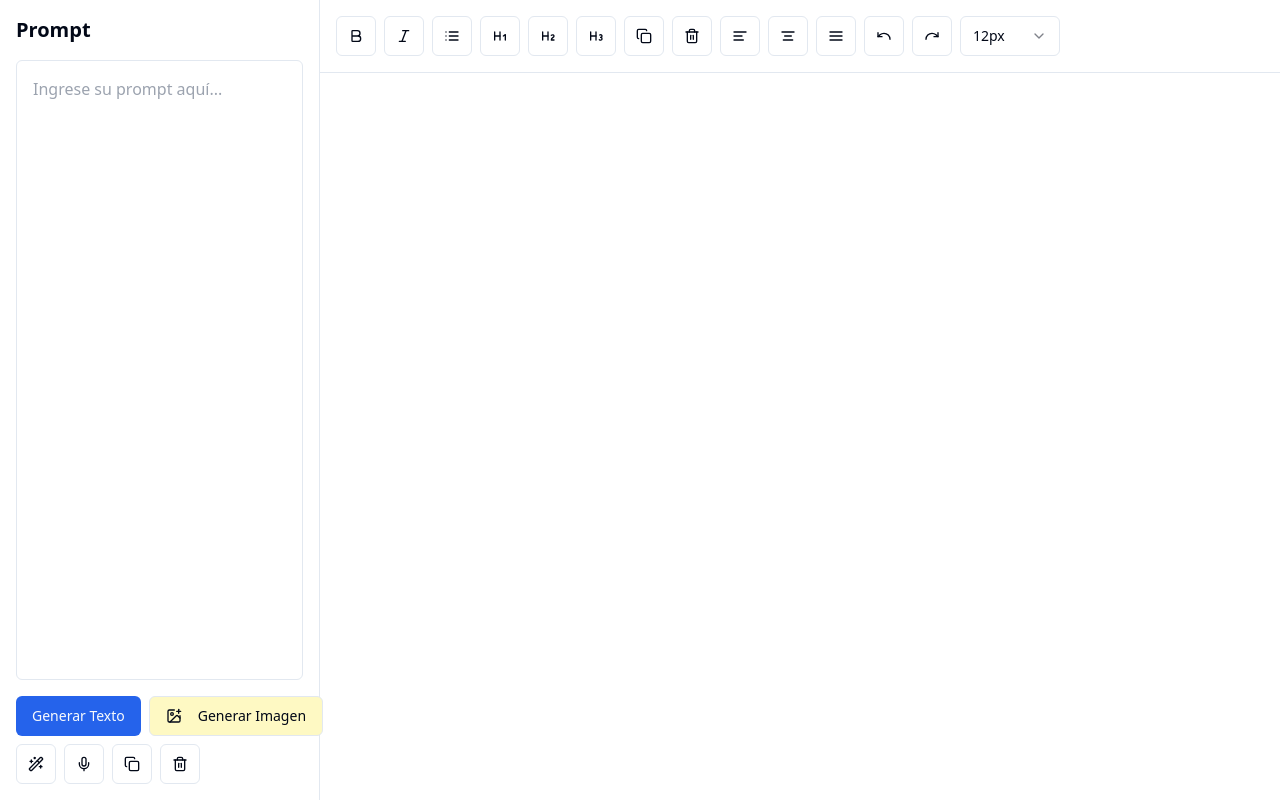
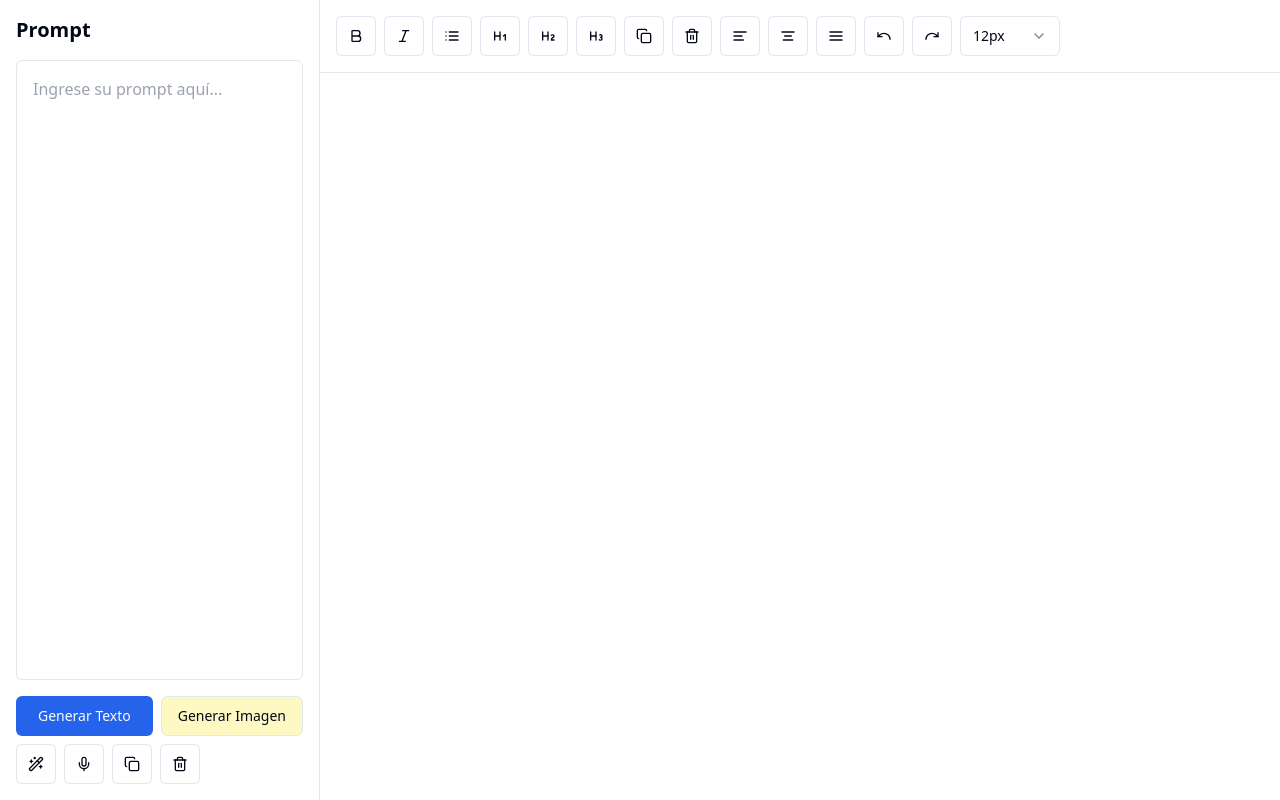
Before and after one commit to morispolanco/editorgrok-01, a React (Vite) app: page / in a window 1280 px wide. Built offline with nearby package versions, Linux system fonts and the light colour scheme.

Commit message:
Remove icon from generate image button
Updated the generate image button to remove the icon and adjusted its size to match the generate text button.
[skip gpt_engineer]

```diff
--- a/src/components/prompt/PromptButtons.tsx
+++ b/src/components/prompt/PromptButtons.tsx
@@ -1,6 +1,6 @@
 import React from 'react';
 import { Button } from "@/components/ui/button";
-import { Wand2, Mic, MicOff, ImagePlus, Trash2, Copy } from 'lucide-react';
+import { Wand2, Mic, MicOff, Trash2, Copy } from 'lucide-react';
 
 interface PromptButtonsProps {
   isListening: boolean;
@@ -35,7 +35,6 @@ const PromptButtons = ({
           disabled={isGeneratingImage}
           className="flex-1 bg-yellow-100 hover:bg-yellow-200"
         >
-          <ImagePlus className="h-4 w-4 mr-2" />
           Generar Imagen
         </Button>
       </div>
```
